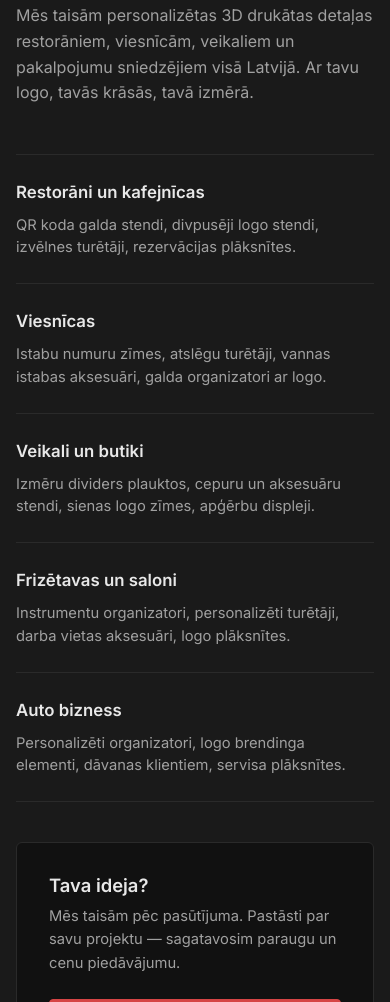
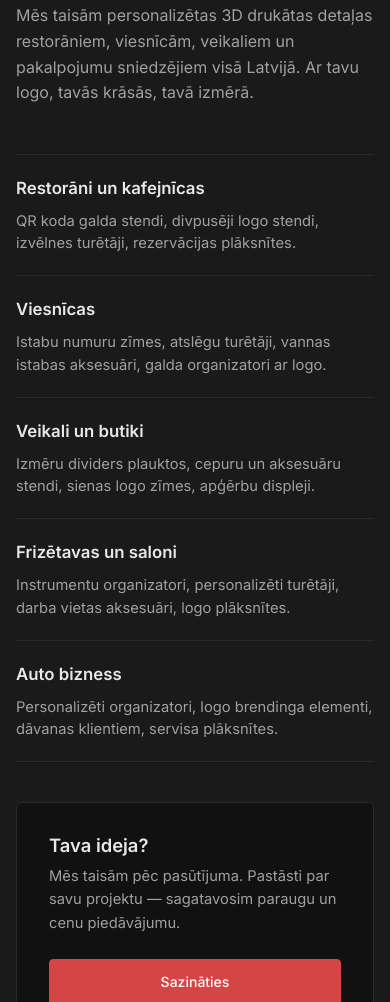
Before and after one commit to mkbizness123-hub/mk3dshop-site, a plain HTML site: page index.html in a window 390 px wide. Shown: the part 3812-4814 px from the top of the page. Drawn offline with Linux system fonts and the light colour scheme.

Commit message:
Add files via upload

```diff
--- a/styles.css
+++ b/styles.css
@@ -300,15 +300,26 @@ a { color: inherit; }
 /* B2B */
 .b2b-list {
   display: grid;
-  grid-template-columns: repeat(auto-fill, minmax(260px, 1fr));
+  grid-template-columns: repeat(5, 1fr);
   gap: 0;
   border-top: 1px solid var(--line);
 }
 
 .b2b-item {
-  padding: 24px 0;
+  padding: 24px 20px;
   border-bottom: 1px solid var(--line);
-  padding-right: 24px;
+}
+
+.b2b-item:not(:last-child) {
+  border-right: 1px solid var(--line);
+}
+
+.b2b-item:first-child {
+  padding-left: 0;
+}
+
+.b2b-item:last-child {
+  padding-right: 0;
 }
 
 .b2b-item h3 {
@@ -606,6 +617,18 @@ a { color: inherit; }
   .footer-links { align-items: flex-start; }
 }
 
+@media (max-width: 960px) {
+  .b2b-list {
+    grid-template-columns: repeat(3, 1fr);
+  }
+  .b2b-item:nth-child(3n) {
+    border-right: none;
+  }
+  .b2b-item:nth-child(3n+1) {
+    padding-left: 0;
+  }
+}
+
 @media (max-width: 720px) {
   .nav-links { display: none; }
 
@@ -621,4 +644,13 @@ a { color: inherit; }
   }
 
   .b2b-cta-wrap .btn { width: 100%; justify-content: center; }
+
+  .b2b-list {
+    grid-template-columns: 1fr;
+  }
+
+  .b2b-item {
+    padding: 20px 0 !important;
+    border-right: none !important;
+  }
 }
```
